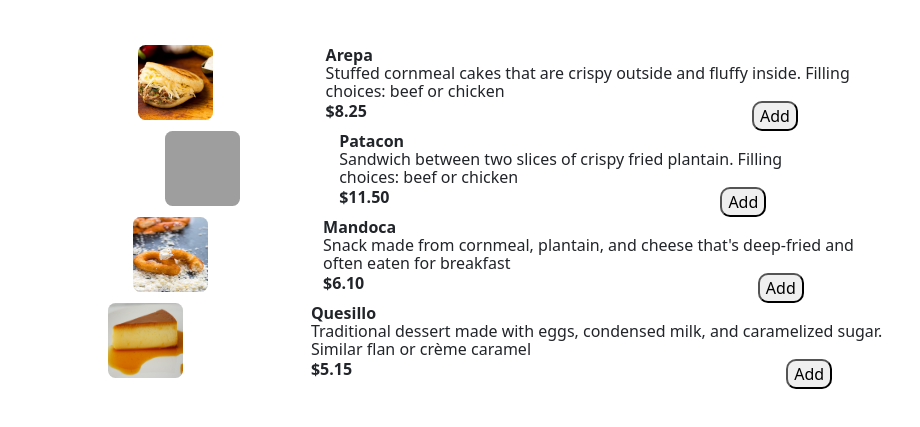
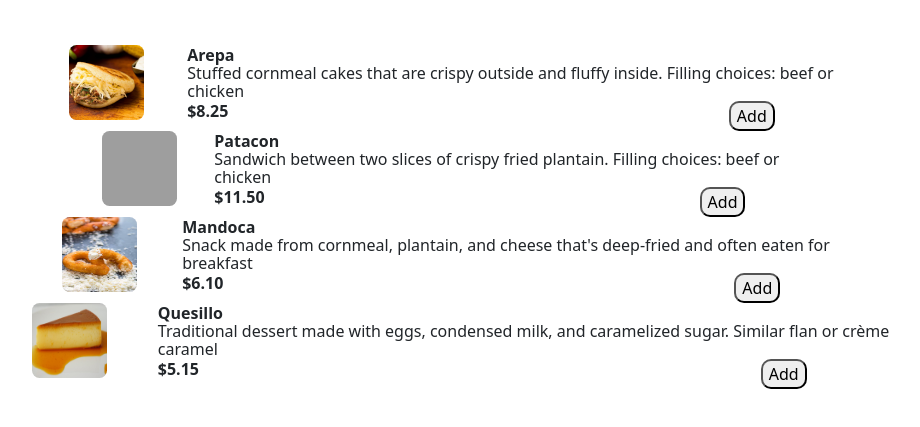
Before and after one commit to vviconia/cs378-p1, a plain HTML site: page index.html in a window 1280 px wide. Shown: the part 325-752 px from the top of the page, without its empty margins (188-1108 px from the left). Drawn offline with nearby package versions, Linux system fonts and the light colour scheme; grey boxes are pictures that could not be loaded.

Commit message:
column sizes for menu items 2 and 10

```diff
--- a/index.html
+++ b/index.html
@@ -39,10 +39,10 @@
 
       <!-- Menu Items Rows -->
       <div class="row">
-        <div class="col-md-4">
+        <div class="col-md-2">
           <img src="arepa.png" alt="Image showing an arepa" class="menu-pic"/>
         </div>
-        <div class="col-md-8">
+        <div class="col-md-10">
           <p class="menu-title text-start">Arepa</p>
           <p class="menu-description text-start">Stuffed cornmeal cakes that are crispy outside and fluffy inside. Filling choices: beef or chicken</p>
           <div class="row">
@@ -57,10 +57,10 @@
       </div>
 
       <div class="row">
-        <div class="col-md-4">
+        <div class="col-md-2">
           <img src="patacon.png" alt="Image showing a patacon" class="menu-pic"/>
         </div>
-        <div class="col-md-8">
+        <div class="col-md-10">
           <p class="menu-title text-start">Patacon</p>
           <p class="menu-description text-start">Sandwich between two slices of crispy fried plantain. Filling choices: beef or chicken</p>
           <div class="row">
@@ -75,10 +75,10 @@
       </div>
 
       <div class="row">
-        <div class="col-md-4">
+        <div class="col-md-2">
           <img src="mandoca.png" alt="Image showing mandocas" class="menu-pic"/>
         </div>
-        <div class="col-md-8">
+        <div class="col-md-10">
           <p class="menu-title text-start">Mandoca</p>
           <p class="menu-description text-start">Snack made from cornmeal, plantain, and cheese that's deep-fried and often eaten for breakfast</p>
           <div class="row">
@@ -93,10 +93,10 @@
       </div>
 
       <div class="row">
-        <div class="col-md-4">
+        <div class="col-md-2">
           <img src="quesillo.png" alt="Image showing a quesillo slice" class="menu-pic"/>
         </div>
-        <div class="col-md-8">
+        <div class="col-md-10">
           <p class="menu-title text-start">Quesillo</p>
           <p class="menu-description text-start">Traditional dessert made with eggs, condensed milk, and caramelized sugar. Similar flan or crème caramel</p>
           <div class="row">
```
